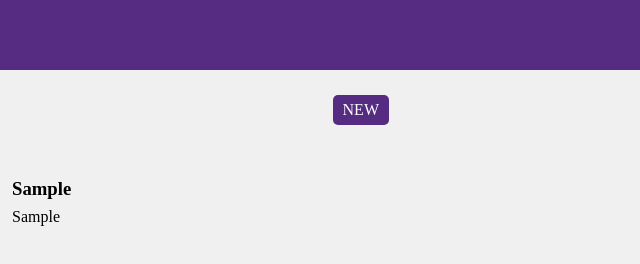
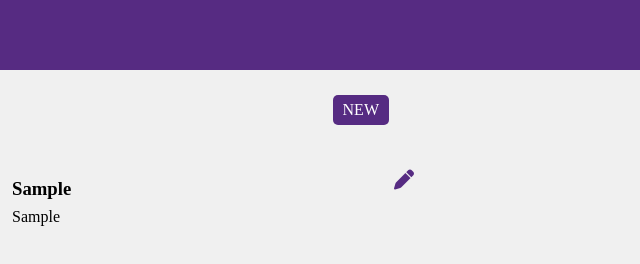
Before and after one commit to Alankim56/code-journal, a website: page index.html in a window 1280 px wide. Both pictures are taken after typing "Sample", "Sample", "Sample" into the empty fields and a click on the button "SAVE". Shown: the full height of the page, 640-1280 px from the left. Drawn offline with Linux system fonts and the light colour scheme.

Commit message:
updated render entry to include icon next to title.

```diff
--- a/css/styles.css
+++ b/css/styles.css
@@ -85,3 +85,9 @@
 p {
   margin: 0;
 }
+
+i {
+  color: #562b82;
+  float: right;
+  font-size: 20px;
+}
--- a/js/main.js
+++ b/js/main.js
@@ -52,6 +52,10 @@
   var h3 = document.createElement('h3');
   h3.textContent = $object.title;
   $columnHalfTwo.appendChild(h3);
+
+  var $newIcon = document.createElement('i');
+  $newIcon.setAttribute('class', 'fa fa-pen');
+  $columnHalfTwo.appendChild($newIcon);
 
   var $p = document.createElement('p');
   $p.textContent = $object.note;
```
